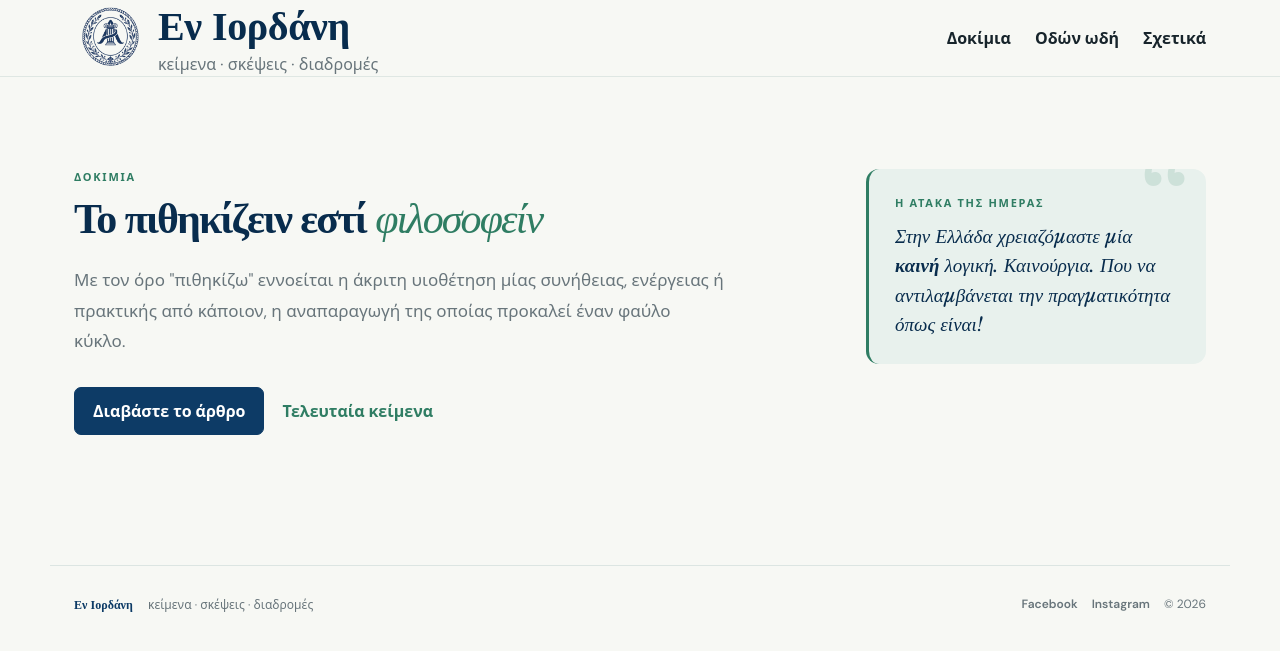
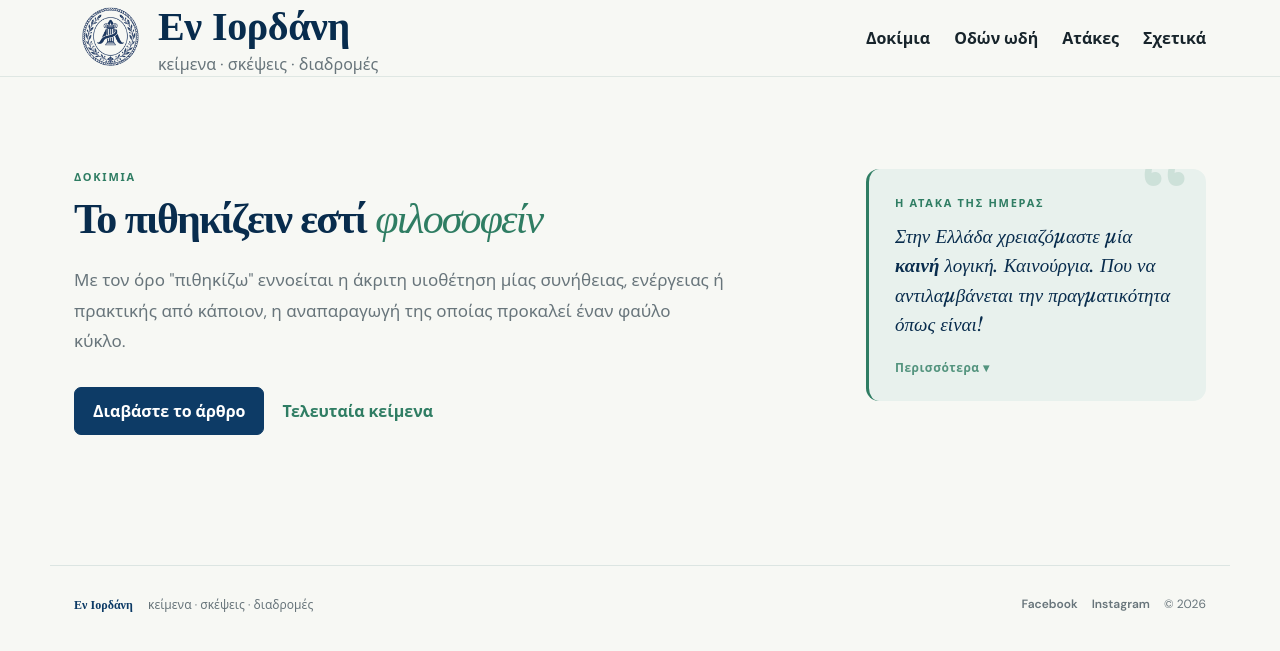
Before and after one commit to a-thrax/a-thrax.github.io, a Jekyll site: the page built from index.html, in a window 1280 px wide. Shown: the top 651 px of the page. Built offline with Jekyll 4.4.1, drawn with Linux system fonts in a browser that asks for light colours.

Commit message:
Keep a history of quotes of the day
Quotes now live in a _quotes collection (one file per quote) instead of
being overwritten in _data/home.yml. The homepage card shows the newest
quote with a "Περισσότερα" toggle for the previous three, and /quotes/
lists them all. Adds an "Ατάκες" nav link and a Pages CMS collection.

Co-Authored-By: Claude Opus 5.5 <noreply@anthropic.com>

```diff
--- a/_config.yml
+++ b/_config.yml
@@ -34,6 +34,8 @@ collections:
   topics:
     output: false
     sort_by: order
+  quotes:
+    output: false
 
 defaults:
   - scope:
--- a/_data/home.yml
+++ b/_data/home.yml
@@ -1,3 +1 @@
-quote: "Στην Ελλάδα χρειαζόμαστε μία **καινή** λογική. Καινούργια. Που να αντιλαμβάνεται την πραγματικότητα όπως είναι!"
-quote_author: ""
 recent_count: 5
--- a/_includes/header.html
+++ b/_includes/header.html
@@ -17,6 +17,7 @@
       <a href="{{ "/" | append: topic.slug | append: "/" | relative_url }}">{{ topic.name }}</a>
       {% endif %}
       {% endfor %}
+      <a href="{{ "/quotes/" | relative_url }}">Ατάκες</a>
       <a href="{{ "/about/" | relative_url }}">Σχετικά</a>
     </nav>
 
--- /dev/null
+++ b/_includes/quote-item.html
@@ -0,0 +1,6 @@
+{% assign q = include.quote %}
+<li id="{{ q.date | date: "%Y-%m-%d-%H%M" }}">
+  <time datetime="{{ q.date | date_to_xmlschema }}">{{ q.date | date: "%d/%m/%Y" }}</time>
+  <blockquote>{{ q.content }}</blockquote>
+  {% if q.author and q.author != "" %}<p class="quote-author">— {{ q.author }}</p>{% endif %}
+</li>
--- a/_layouts/home.html
+++ b/_layouts/home.html
@@ -26,11 +26,24 @@ layout: default
 {% assign recent_count = home.recent_count | default: 5 %}
 {% assign recent = site.posts | where_exp: "p", "p.topic != essay_topic.slug" %}
 <aside class="home-side">
-  {% if home.quote and home.quote != "" %}
+  {% assign quotes = site.quotes | sort: "date" | reverse %}
+  {% assign quote = quotes.first %}
+  {% if quote %}
   <figure class="quote-card">
     <p class="eyebrow">Η ατάκα της ημέρας</p>
-    <blockquote>{{ home.quote | markdownify }}</blockquote>
-    {% if home.quote_author and home.quote_author != "" %}<figcaption>— {{ home.quote_author }}</figcaption>{% endif %}
+    <blockquote>{{ quote.content }}</blockquote>
+    {% if quote.author and quote.author != "" %}<figcaption>— {{ quote.author }}</figcaption>{% endif %}
+    {% if quotes.size > 1 %}
+    <details class="quote-more">
+      <summary>Περισσότερα</summary>
+      <ol class="quote-feed">
+        {% for q in quotes offset: 1 limit: 3 %}
+          {% include quote-item.html quote=q %}
+        {% endfor %}
+      </ol>
+      <a class="quote-feed-more" href="{{ "/quotes/" | relative_url }}">Όλες οι ατάκες →</a>
+    </details>
+    {% endif %}
   </figure>
   {% endif %}
   {% if recent.size > 0 %}
--- a/assets/css/style.css
+++ b/assets/css/style.css
@@ -163,6 +163,48 @@ h1 em { color:var(--green); font-weight:400; }
   text-decoration:none;
 }
 .recent-feed li a:hover { color:var(--green); }
+.quote-feed { list-style:none; margin:0; padding:0; }
+.quote-feed time {
+  display:block;
+  color:var(--muted); font-size:11px; font-weight:700;
+  text-transform:uppercase; letter-spacing:.08em;
+  margin-bottom:6px;
+}
+.quote-feed blockquote {
+  margin:0;
+  font-family:"Libre Baskerville",serif;
+  font-style:italic;
+  font-size:15px;
+  line-height:1.5;
+  color:var(--blue-deep);
+}
+.quote-feed blockquote p { margin:0; }
+.quote-author { margin:6px 0 0; color:var(--muted); font-size:13px; }
+.quote-more { margin-top:16px; }
+.quote-more summary {
+  display:inline-block;
+  cursor:pointer;
+  list-style:none;
+  color:var(--green); font-size:12px; font-weight:600;
+  letter-spacing:.04em;
+  opacity:.8;
+}
+.quote-more summary::-webkit-details-marker { display:none; }
+.quote-more summary::after { content:" ▾"; }
+.quote-more[open] summary::after { content:" ▴"; }
+.quote-more summary:hover { opacity:1; }
+.quote-more .quote-feed li { padding:14px 0; border-top:1px solid var(--line); }
+.quote-more .quote-feed li:first-child { margin-top:12px; }
+.quote-feed-more {
+  display:inline-block;
+  padding-top:10px;
+  color:var(--green); font-size:13px; font-weight:600;
+  text-decoration:none;
+}
+.quote-archive { max-width:720px; margin-top:28px; }
+.quote-archive li { padding:22px 0; border-top:1px solid var(--line); }
+.quote-archive li:first-child { border-top:0; padding-top:0; }
+.quote-archive blockquote { font-size:19px; }
 .primary-btn, .outline-btn {
   display:inline-block;
   border:1px solid var(--blue);
```
Also changed, not shown: _quotes/2026-10-05-1251.md (added, +5 -0 lines), _quotes/2026-10-05-1320.md (added, +5 -0 lines), quotes/index.html (added, +20 -0 lines), .pages.yml, README.md.
